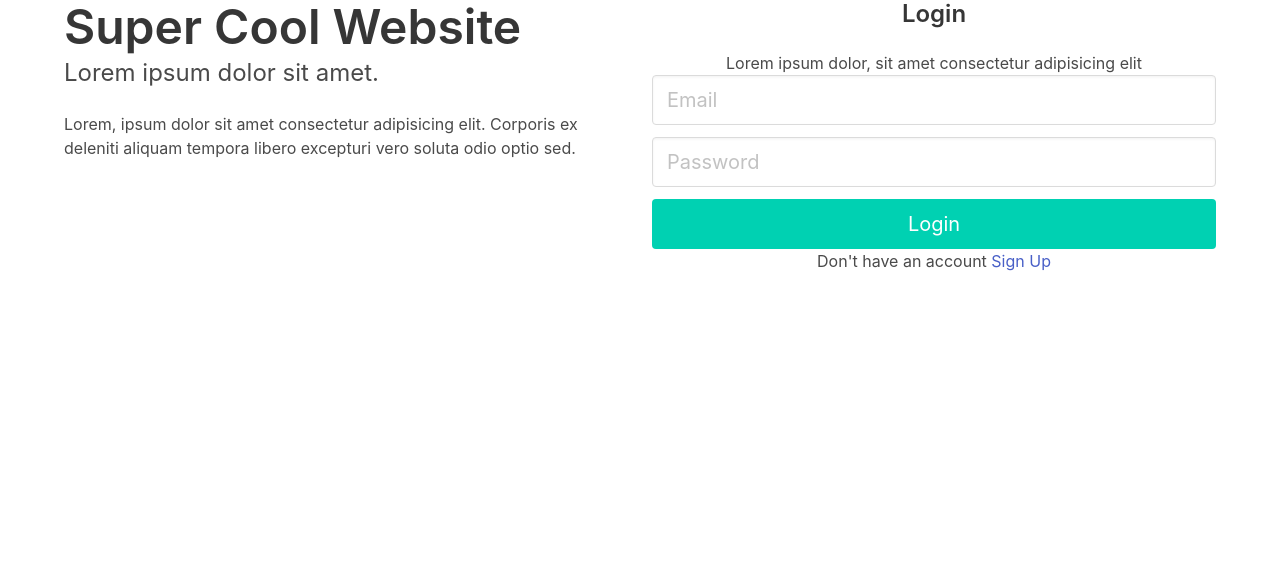
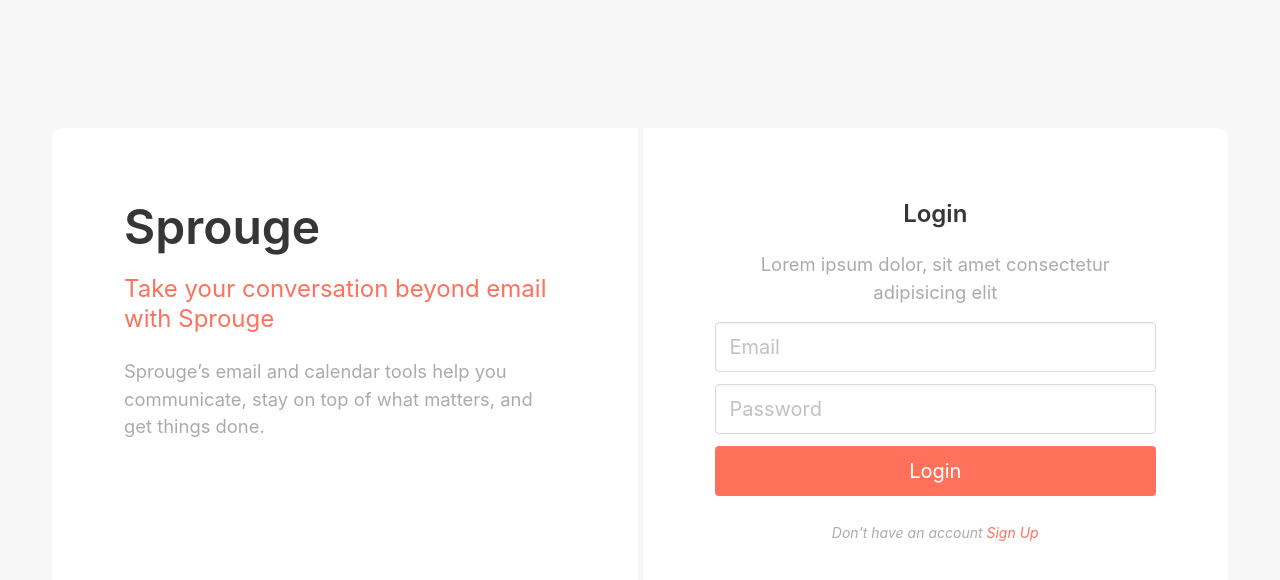
Before and after one commit to onwuvic/generic-reactive-form-validation, an Angular app: page / in a window 1280 px wide. Shown: the top 580 px of the page. Built offline with nearby package versions, Linux system fonts and the light colour scheme.

Commit message:
complete ui design

```diff
--- a/src/app/app.component.html
+++ b/src/app/app.component.html
@@ -1,12 +1,15 @@
+<section class="section">
   <main class="container">
-  <div class="columns is-multiline">
+    <div class="columns is-multiline is-centered contain">
       <div class="column left">
-      <h1 class="title is-1">Super Cool Website</h1>
-      <h2 class="subtitle colored is-4">Lorem ipsum dolor sit amet.</h2>
-      <p>Lorem, ipsum dolor sit amet consectetur adipisicing elit. Corporis ex deleniti aliquam tempora libero excepturi vero soluta odio optio sed.</p>
+        <h1 class="title is-1 u-margin-bottom">Sprouge</h1>
+        <h2 class="subtitle colored is-4 primary-color">Take your conversation beyond email with Sprouge</h2>
+        <p>Sprouge’s email and calendar tools help you communicate,
+          stay on top of what matters, and get things done.</p>
       </div>
       <div class="column right has-text-centered">
         <router-outlet></router-outlet>
       </div>
     </div>
   </main>
+</section>
--- a/src/app/app.component.scss
+++ b/src/app/app.component.scss
@@ -0,0 +1,36 @@
+.contain {
+  margin-top: 5rem;
+  border-radius: 10px;
+  background: white;
+}
+
+.left, .right {
+  padding: 4.5rem;
+}
+
+.left {
+  border-right: 5px solid rgb(247, 247, 247);
+}
+
+.u-margin-bottom {
+  margin-bottom: 2.5rem;
+}
+
+.left p {
+  color: var(--textLight);
+  font-size: 1.15rem;
+}
+
+@media only screen and (max-width: 768px) {
+  .contain {
+    margin-top: 0px;
+  }
+
+  .left, .right {
+    padding: 1.5rem;
+  }
+
+  .left {
+    border-right: none;
+  }
+}
--- a/src/app/modules/login/login.component.html
+++ b/src/app/modules/login/login.component.html
@@ -1,6 +1,6 @@
 <h1 class="title is-4">Login</h1>
 <p class="description">Lorem ipsum dolor, sit amet consectetur adipisicing elit</p>
-<form action="">
+<form action="" autocomplete="false">
   <div class="field">
     <div class="control">
       <input class="input is-medium" type="email" placeholder="Email">
@@ -12,8 +12,11 @@
     </div>
   </div>
   <button class="button is-block is-primary is-fullwidth is-medium">Login</button>
-  <p class="text-center">
-    Don't have an account
-    <a [routerLink]="['signup']" class="login-color">Sign Up</a>
-  </p>
+  <br>
+  <small class="text-center">
+    <em>
+      Don't have an account
+      <a [routerLink]="['signup']" class="primary-color">Sign Up</a>
+    </em>
+  </small>
 </form>
--- a/src/app/modules/sign-up/sign-up.component.html
+++ b/src/app/modules/sign-up/sign-up.component.html
@@ -1,4 +1,4 @@
-<h1 class="title is-4">Sign up today</h1>
+<h1 class="title is-4">Sign Up</h1>
 <p class="description">Lorem ipsum dolor, sit amet consectetur adipisicing elit</p>
 <form action="">
   <div class="field">
@@ -27,10 +27,12 @@
     </div>
   </div>
   <button class="button is-block is-primary is-fullwidth is-medium">Submit</button>
-
-  <p class="text-center">
-    Already have an account
-    <a [routerLink]="['']" class="login-color">Login</a>
-  </p>
+  <br>
+  <small class="text-center">
+    <em>
+      Already have an account
+      <a [routerLink]="['']" class="primary-color">Login</a>
+    </em>
+  </small>
 
 </form>
--- a/src/styles.scss
+++ b/src/styles.scss
@@ -1 +1,38 @@
 /* You can add global styles to this file, and also import other style files */
+:root {
+  --brandColor: #FF715B;
+  --background: rgb(247, 247, 247);
+  --textDark: hsla(0, 0%, 0%, 0.66);
+  --textLight: hsla(0, 0%, 0%, 0.33);
+}
+
+body {
+  background: var(--background);
+  height: 100vh;
+  color: var(--textDark);
+}
+
+.primary-color {
+  color: var(--brandColor) !important;
+}
+
+.is-primary {
+  background-color: var(--brandColor) !important;
+}
+
+.description {
+  margin-top: 1rem;
+  margin-bottom: 1rem !important;
+  color: var(--textLight);
+  font-size: 1.15rem;
+}
+
+small {
+  color: var(--textLight);
+}
+
+@media only screen and (max-width: 768px) {
+  body {
+    background: #fff;
+  }
+}
```
Lines whose indentation alone changed are shown as unchanged.
